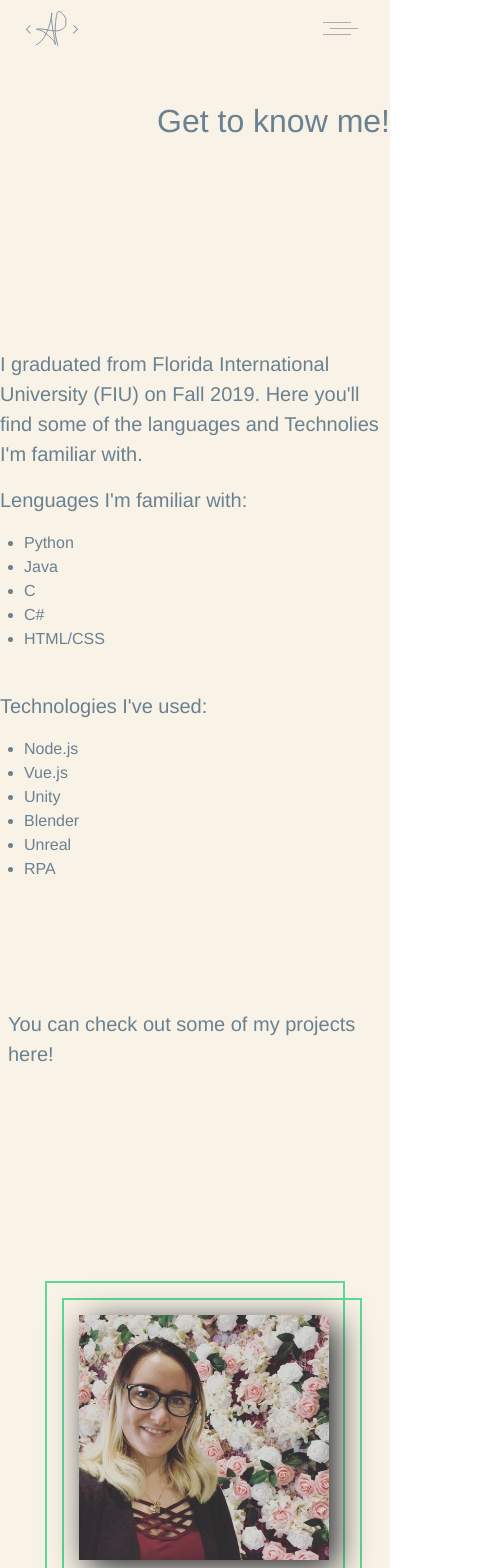
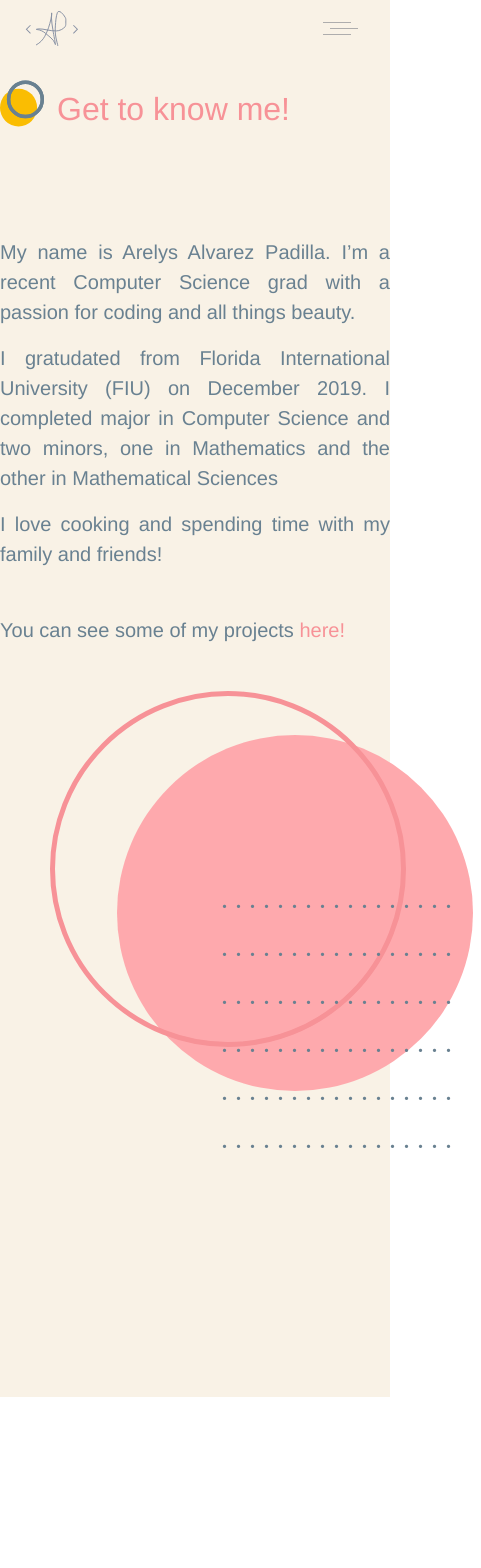
Before and after one commit to Felicity05/My-Personal-Website, a Vue app in the folder portfolio/: page /About in a window 390 px wide. Shown: the top 1568 px of the page, 481 px wide, since content can reach past the window. After the commit the page ends 1409 px from the top, so only its background shows below. Built offline with nearby package versions, Linux system fonts and the light colour scheme.

Commit message:
updates style of about page
updated style of about page, need to make it responsive

```diff
--- a/portfolio/src/components/About.vue
+++ b/portfolio/src/components/About.vue
@@ -1,6 +1,148 @@
 <template>
-<div class="about">
-    <h2 class="diplay-4 know-me aos-init aos-animate" data-aos="fade" data-aos-duration="1000">Get to know me!</h2>
+<v-container>
+    <v-row>
+        <svg width="44" height="47" viewBox="0 0 64 67" fill="none" xmlns="http://www.w3.org/2000/svg" style="margin-right: 25px">
+            <ellipse cx="27" cy="39.5" rx="27" ry="27.5" fill="#FABD02" />
+            <path d="M61.5 27.5C61.5 41.3506 50.4879 52.5 37 52.5C23.5121 52.5 12.5 41.3506 12.5 27.5C12.5 13.6494 23.5121 2.5 37 2.5C50.4879 2.5 61.5 13.6494 61.5 27.5Z" stroke="#698191" stroke-width="5" />
+            <path d="M61.5 27.5C61.5 41.3506 50.4879 52.5 37 52.5C23.5121 52.5 12.5 41.3506 12.5 27.5C12.5 13.6494 23.5121 2.5 37 2.5C50.4879 2.5 61.5 13.6494 61.5 27.5Z" stroke="#698191" stroke-width="5" />
+        </svg>
+        <v-row>
+            <h2 class="diplay-4 know-me aos-init aos-animate" data-aos="fade" data-aos-duration="1000">Get to know me!</h2>
+        </v-row>
+        <v-row>
+            <v-col class="lead intro">
+                <p>
+                    My name is Arelys Alvarez Padilla.
+                    I’m a recent Computer Science grad with a passion for coding and all things beauty.
+                </p>
+                <p>I gratudated from Florida International University (FIU) on December 2019. I completed major in Computer Science and two minors, one in Mathematics and the other in Mathematical Sciences</p>
+                <p>I love cooking and spending time with my family and friends!</p>
+                <br>
+                <p>You can see some of my projects
+                    <router-link to="/Projects" class="projects-link">
+                    here!
+                    </router-link>
+                </p>
+            </v-col>
+            <v-col>
+                <v-avatar class="me-out1" size="356"></v-avatar>
+                <v-avatar class="me-out2" size="356">
+                    <v-img class="me" src="@/assets/me-recent.png"></v-img>
+                </v-avatar>
+                <v-card color="transparent" elevation="0" class="dot-collection">
+                    <p>. . . . . . . . . . . . . . . . .</p>
+                    <p>. . . . . . . . . . . . . . . . .</p>
+                    <p>. . . . . . . . . . . . . . . . .</p>
+                    <p>. . . . . . . . . . . . . . . . .</p>
+                    <p>. . . . . . . . . . . . . . . . .</p>
+                    <p>. . . . . . . . . . . . . . . . .</p>
+                </v-card>
+            </v-col>
+        </v-row>
+    </v-row>
+</v-container>
+</template>
+
+<script>
+export default {
+    data() {
+        return {
+            languages: ["Python", "Java", "C", "C#", "HTML/CSS"],
+            technologies: ["Node.js", "Vue.js", "Unity", "Blender", "Unreal", "RPA"]
+        }
+    },
+    methods: {
+        scrollTo(element) {
+            const el = document.querySelector("#" + element);
+            el.scrollIntoView({
+                behavior: "smooth",
+                block: "start"
+            });
+        }
+    }
+};
+</script>
+
+<style scoped>
+.know-me {
+    text-align: right;
+    padding-bottom: 3em;
+    padding-top: 0.7em;
+    color: #F79297;
+    margin-bottom: 0;
+}
+
+.intro {
+    /* padding-top: 2em; */
+    text-align: justify;
+    text-justify: inter-word;
+}
+
+.check-projects {
+    padding-top: 5em;
+    margin-bottom: 10em;
+    padding-left: 1em;
+}
+
+.me {
+    /* width: 250px;
+    height: 245px;
+    box-shadow: 0.5em 0.5em 2em #212529; */
+
+    position: absolute;
+    width: 295px;
+    height: 305px;
+    /* left: 922px;
+    top: 283px;  */
+}
+
+.me-out1 {
+    /* border: 2.5px solid #5cdb95;
+    padding: 15px;
+    width: 18.7em;
+    height: 18.5em;
+    margin: 0 auto; */
+    /* position: absolute; */
+    top: 50px;
+    left: 117px;
+
+    background: #FEA9AD;
+}
+
+.me-out2 {
+    /* border: 2.5px solid #5cdb95;
+    padding: 15px; */
+
+    /* position: absolute; */
+    top: -350px;
+    left: 50px;
+
+    border: 5px solid #F79297;
+    box-sizing: border-box;
+}
+
+.dot-collection {
+    position: absolute;
+    width: 260px;
+    height: 312px;
+    top: 210px;
+    left: 233px;
+    font-family: Avenir;
+    font-style: normal;
+    font-weight: normal;
+    font-size: 28px;
+    line-height: 32px;
+
+    color: #698191;
+}
+
+.projects-link{
+    color: #F79297;
+}
+
+</style>
+
+<!--
     <div class="row">
         <div class="col-sm-6 aos-init aos-animate" data-aos="fade-right" data-aos-duration="1000">
             <p class="lead intro">
@@ -34,65 +176,5 @@
                 </div>
             </div>
         </div>
-    </div>
-</div>
-</template>
-
-<script>
-export default {
-    data() {
-        return {
-            languages: ["Python", "Java", "C", "C#", "HTML/CSS"],
-            technologies: ["Node.js", "Vue.js", "Unity", "Blender", "Unreal", "RPA"]
-        }
-    },
-    methods: {
-        scrollTo(element) {
-            const el = document.querySelector("#" + element);
-            el.scrollIntoView({
-                behavior: "smooth",
-                block: "start"
-            });
-        }
-    }
-};
-</script>
-
-<style scoped>
-.know-me {
-    text-align: right;
-    padding-bottom: 5em;
-    padding-top: 0.7em;
-}
-
-.intro {
-    padding-top: 2em;
-}
-
-.check-projects {
-    padding-top: 5em;
-    margin-bottom: 10em;
-    padding-left: 1em;
-}
-
-.me {
-    width: 250px;
-    height: 245px;
-    box-shadow: 0.5em 0.5em 2em #212529;
-}
-
-.me-out1 {
-    border: 2.5px solid #5cdb95;
-    padding: 15px;
-    width: 18.7em;
-    height: 18.5em;
-    margin: 0 auto;
-}
-
-.me-out2 {
-    border: 2.5px solid #5cdb95;
-    padding: 15px;
-    width: 18.7em;
-    height: 18.5em;
-}
-</style>
+    </div> -->
+    <!-- </div> -->
--- a/portfolio/src/components/NavBar.vue
+++ b/portfolio/src/components/NavBar.vue
@@ -1,5 +1,5 @@
 <template>
-<v-container fluid style="padding:0px; marging: 0px">
+<v-container style="padding:0px; marging: 0px">
     <!--FIXME: padding top = 0 -->
     <v-app-bar flat  color="transparent"  style="padding: 0px">
         <div class="d-flex align-center">
```
Also changed, not shown: portfolio/src/assets/me-recent.png (renamed from portfolio/src/assets/me-recent.JPG).
